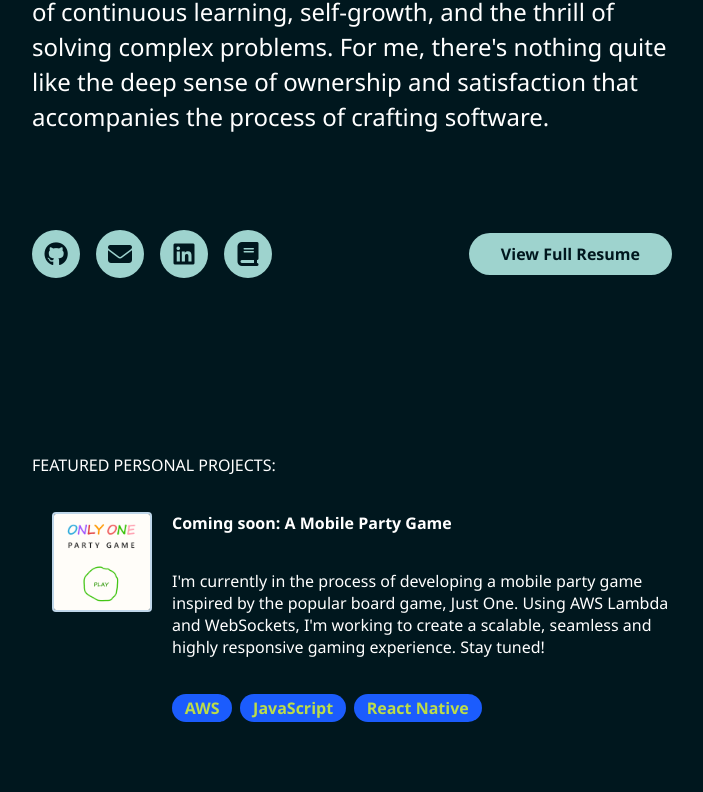
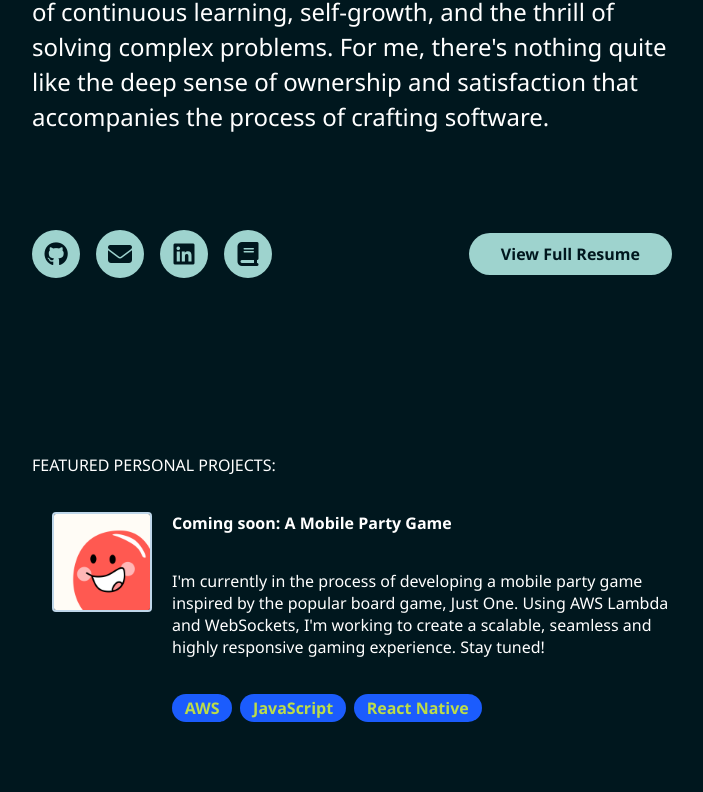
Before and after one commit to Wubaboo/website, a React (Create React App) app: page /#/ in a window 1280 px wide. Shown: the part 373-1165 px from the top of the page, without its empty margins (288-991 px from the left). Built offline with nearby package versions, Linux system fonts and the light colour scheme.

Commit message:
OnlyOne Icon

```diff
--- a/src/data/projects.js
+++ b/src/data/projects.js
@@ -5,7 +5,7 @@ export const projects = [
       "I'm currently in the process of developing a mobile party game inspired by the popular board game, Just One. Using AWS Lambda and WebSockets, I'm working to create a scalable, seamless and highly responsive gaming experience. Stay tuned!",
     technologies: ["AWS", "JavaScript", "React Native"],
     link: null,
-    image: process.env.PUBLIC_URL + "/assets/img/only_one.png",
+    image: process.env.PUBLIC_URL + "/assets/img/onlyOne.png",
   },
   {
     title: "YouTube to PDF Generated Sheet Music",
```
Also changed, not shown: public/assets/img/onlyOne.png (added).
